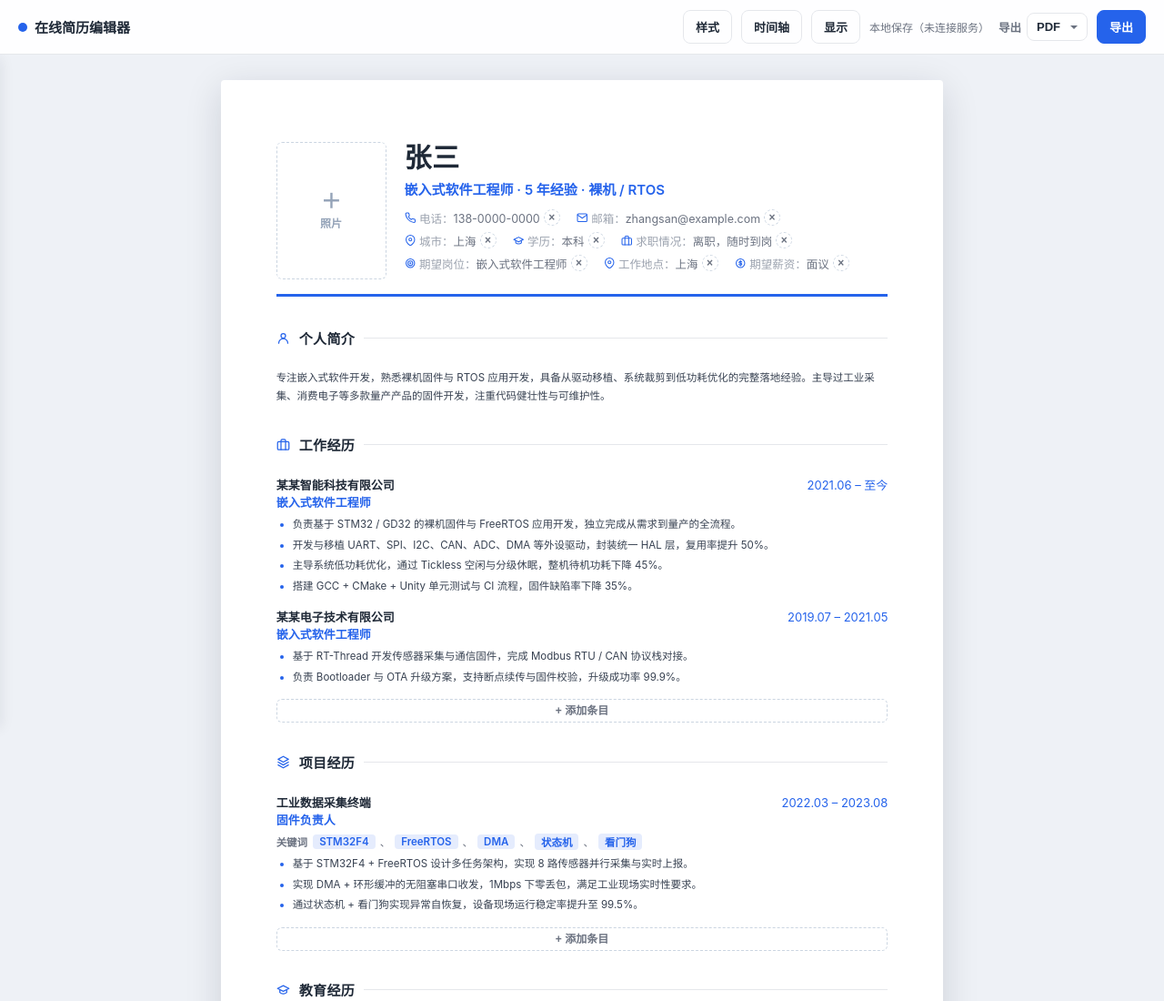
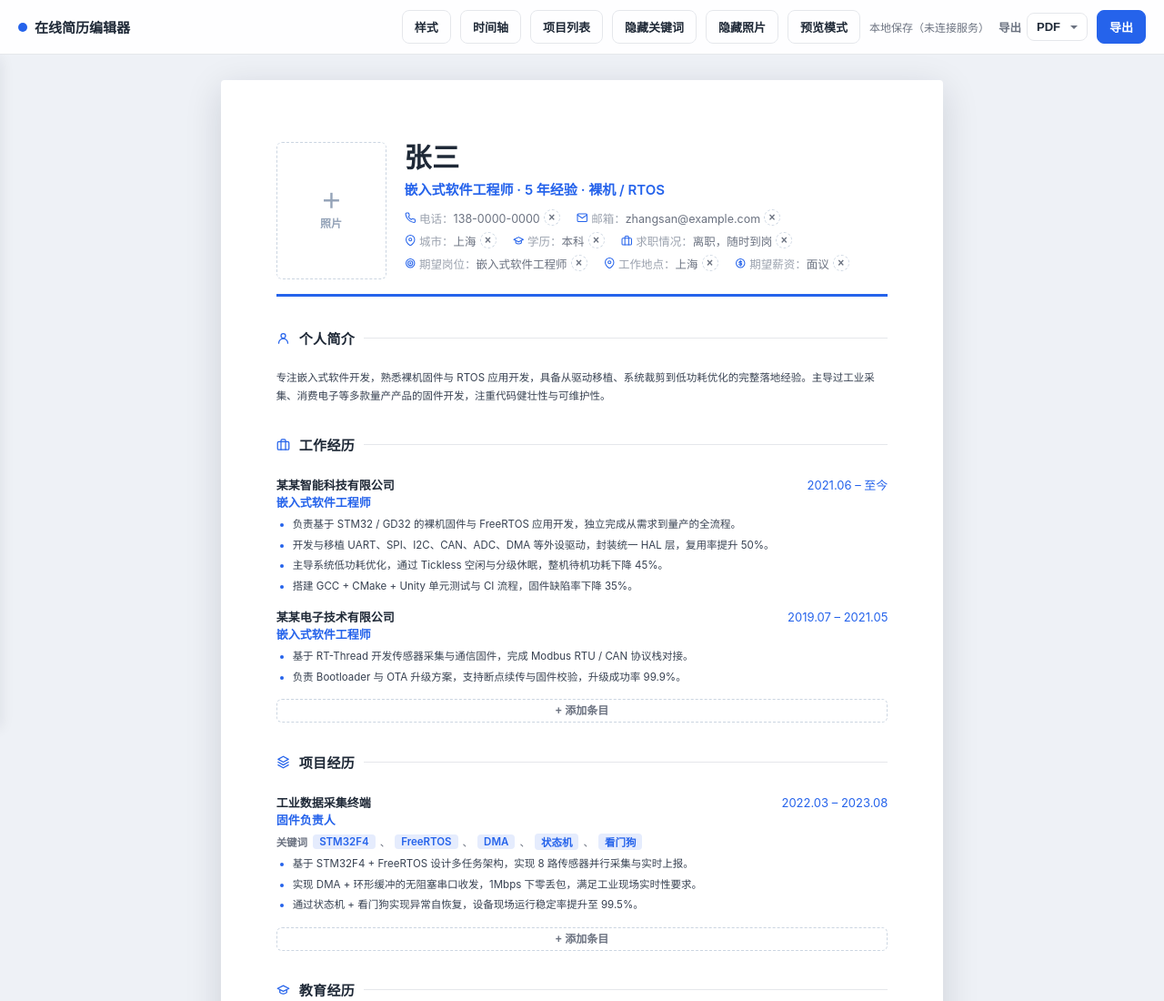
Before and after one commit to Muxiner/ai_for_work, a website with bundled scripts: page public/index.html in a window 1280 px wide. Shown: the top 1100 px of the page at 91% size. Built offline with nearby package versions, Linux system fonts and the light colour scheme; files whose address does not match are found by name.

Commit message:
feat: 显示子功能（项目列表/隐藏关键词/隐藏照片/预览模式）内联到顶栏

```diff
--- a/public/index.html
+++ b/public/index.html
@@ -136,15 +136,10 @@
       </div>
     </div>
 
-    <div class="menu panel-menu">
-      <button class="btn ghost menu-btn">显示</button>
-      <div class="menu-panel">
-        <button class="btn ghost" id="panelToggle">项目列表</button>
-        <button class="btn ghost" id="kwToggle">隐藏关键词</button>
-        <button class="btn ghost" id="photoToggle">隐藏照片</button>
-        <button class="btn ghost" id="toggleEdit">预览模式</button>
-      </div>
-    </div>
+    <button class="btn ghost" id="panelToggle">项目列表</button>
+    <button class="btn ghost" id="kwToggle">隐藏关键词</button>
+    <button class="btn ghost" id="photoToggle">隐藏照片</button>
+    <button class="btn ghost" id="toggleEdit">预览模式</button>
 
     <span class="save-state" id="saveState">加载中…</span>
 
```
Also changed, not shown: agent.md (+1 -1 lines).
